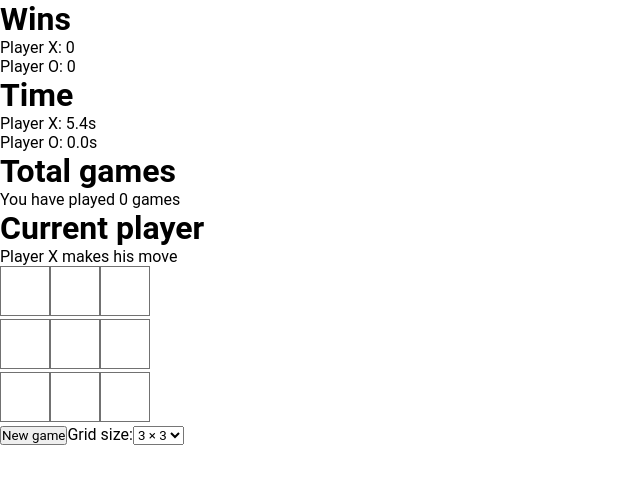
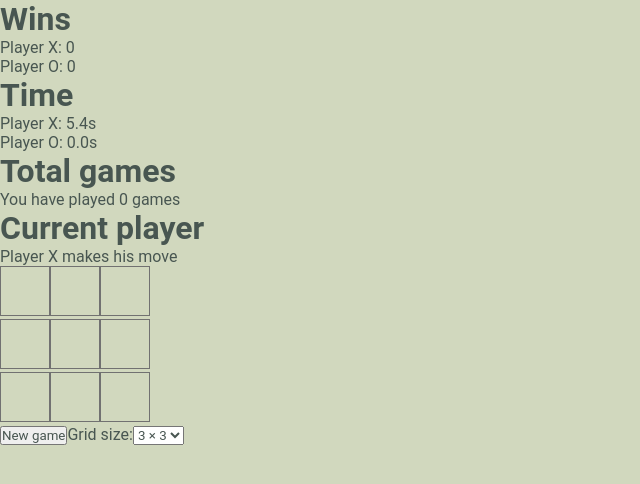
Before and after one commit to MaksymRybak09/TicTackToe, a React (Vite) app: page / in a window 1280 px wide. Shown: the top 484 px of the page, without its empty margins (0-640 px from the left). Built offline with nearby package versions, Linux system fonts and the light colour scheme.

Commit message:
change: background & font color

```diff
--- a/src/index.css
+++ b/src/index.css
@@ -3,4 +3,9 @@
   margin: 0;
   box-sizing: border-box;
   font-family: "Roboto";
+  color: #485651;
 }
+
+html {
+  background-color: #d1d8be;
+}
```
